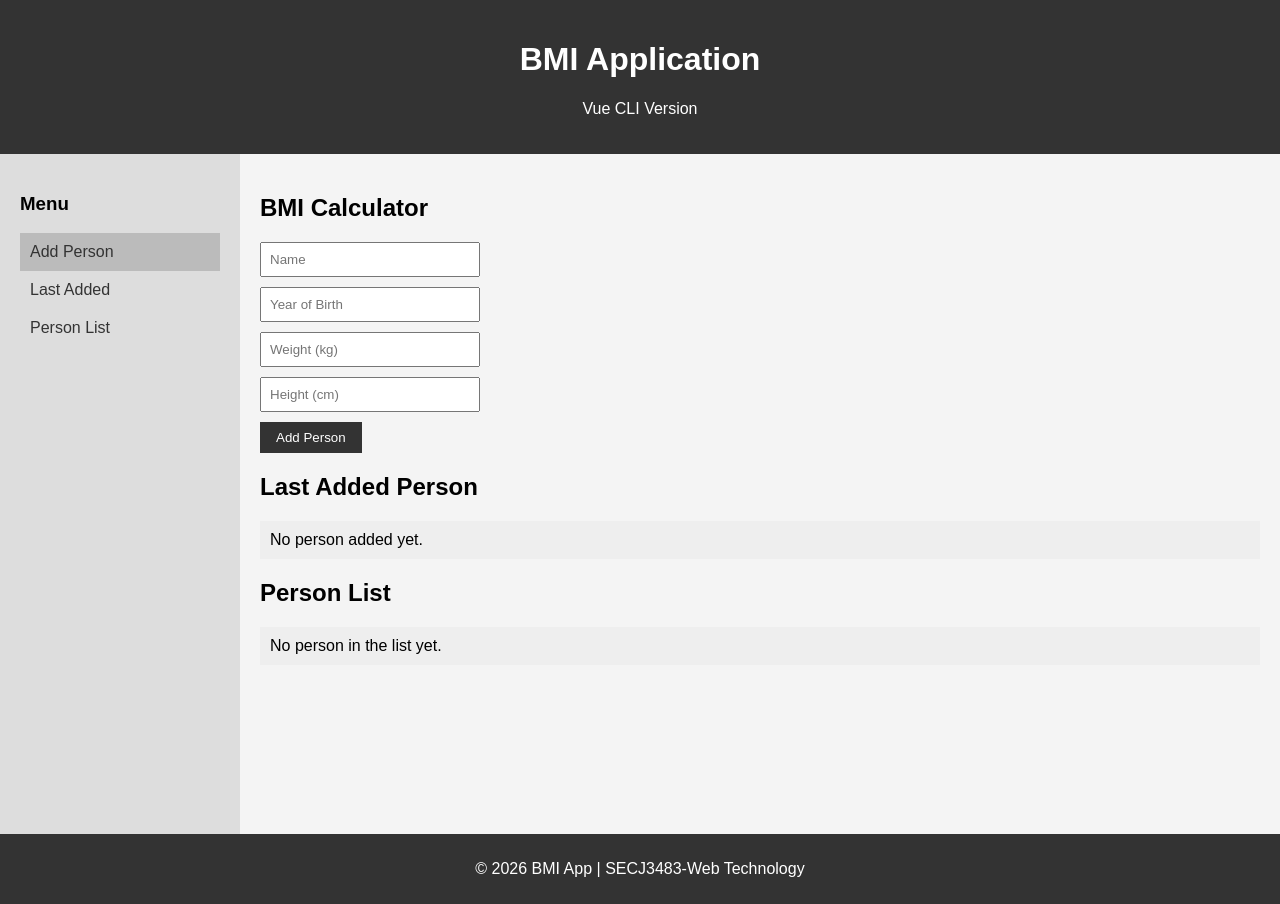
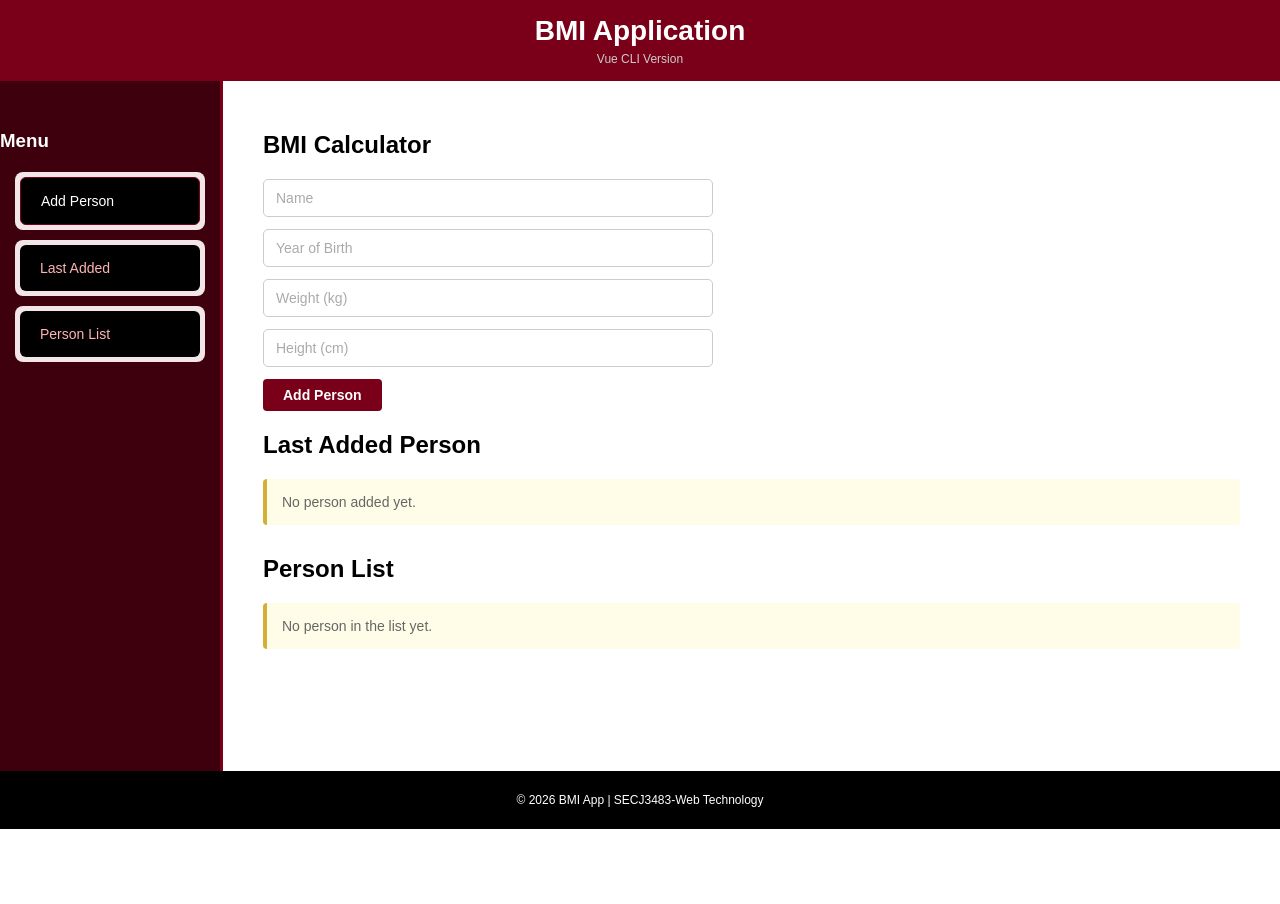
Before and after one commit to serinaanuar/bmi-vue-app, a Vue app: page / in a window 1280 px wide. After the commit the page ends 829 px from the top, so only its background shows below. Built offline with nearby package versions, Linux system fonts and the light colour scheme.

Commit message:
change ui

```diff
--- a/src/App.vue
+++ b/src/App.vue
@@ -75,26 +75,30 @@ body {
   background-color: #f4f4f4;
 }
 
+/* HEADER */
 .header {
-  background-color: #333;
+  background-color: var(--primary);
   color: white;
   text-align: center;
   padding: 20px;
 }
 
+/* LAYOUT */
 .layout {
   display: flex;
   min-height: calc(100vh - 120px);
 }
 
+/* SIDEBAR */
 .sidebar {
   width: 200px;
-  background-color: #ddd;
+  background-color: var(--surface-soft);
   padding: 20px;
+  border-right: 3px solid var(--primary);
 }
 
 .side-menu {
-  list-style-type: none;
+  list-style: none;
   padding: 0;
 }
 
@@ -106,14 +110,17 @@ body {
 }
 
 .menu-link.active {
-  background-color: #bbb;
+  background-color: var(--primary);
+  color: white;
 }
 
+/* MAIN */
 .main-content {
   flex: 1;
   padding: 20px;
 }
 
+/* FORM */
 form {
   margin-bottom: 20px;
 }
@@ -125,55 +132,41 @@ input {
   width: 200px;
 }
 
+/* BUTTON - RED STYLE */
 button {
-  padding: 8px 16px;
-  background-color: #333;
+  background-color: var(--primary);
   color: white;
   border: none;
   cursor: pointer;
 }
 
 button:hover {
-  background-color: #555;
+  background-color: var(--primary-dark);
 }
 
+/* BOX DISPLAY */
 .single {
   padding: 10px;
   background-color: #eee;
   margin-bottom: 20px;
 }
 
-.person-row {
-  display: flex;
-  justify-content: space-between;
-  align-items: center;
-  gap: 10px;
-}
-
-.person-info {
-  flex: 1;
-}
-
-.delete-btn {
-  background: red;
-  color: white;
-  border: none;
-  padding: 6px 12px;
-  cursor: pointer;
-  border-radius: 4px;
-}
-
-.delete-btn:hover {
-  background: darkred;
-}
-
+/* LIST */
 ul {
-  list-style-type: none;
+  list-style: none;
   padding: 0;
 }
 
+li {
+  padding: 10px;
+  background-color: #fff;
+  margin-bottom: 10px;
+  border: 1px solid #ddd;
+}
+
+/* FOOTER */
 .footer {
-  background-color: #333;
+  background-color: var(--primary-dark);
   color: white;
   text-align: center;
   padding: 10px;
--- /dev/null
+++ b/src/assets/style.css
@@ -0,0 +1,168 @@
+:root {
+    --primary: #7a0019;
+    --primary-dark: #5c0013;
+    --primary-darker: #3d000c;
+    --bg: #ffffff;
+    --border: #ccc;
+    --alert-bg: #fffde7;
+    --alert-border: #d4af37;
+}
+
+body {
+    font-family: Arial, sans-serif;
+    margin: 0;
+    padding: 0;
+    background: var(--bg);
+}
+
+.header {
+    background: var(--primary);
+    color: white;
+    text-align: center;
+    padding: 15px 40px;
+}
+
+.header h1 {
+    margin: 0;
+    font-size: 28px;
+}
+
+.header p {
+    margin: 5px 0 0 0;
+    font-size: 12px;
+    color: #ccc;
+}
+
+.layout {
+    display: flex;
+    min-height: calc(100vh - 110px);
+}
+
+.sidebar {
+    width: 220px;
+    background: var(--primary-darker);
+    padding: 30px 0;
+    color: white;
+}
+
+.sidebar h2 {
+    color: white;
+    padding: 0 20px;
+    margin-top: 0;
+    font-size: 24px;
+}
+
+.side-menu {
+    list-style: none;
+    padding: 0;
+    margin: 20px 0 0 0;
+}
+
+.side-menu li {
+    background: #f2e6e9;
+    margin: 10px 15px;
+    padding: 5px;
+    border-radius: 8px;
+    border: none;
+}
+
+.menu-link {
+    display: block;
+    padding: 15px 20px;
+    margin: 0;
+    text-decoration: none;
+    background: #000000;
+    color: #ffb3b3;
+    font-size: 14px;
+    border-radius: 6px;
+    box-sizing: border-box;
+    transition: background 0.2s ease;
+}
+
+.menu-link:hover {
+    background: #1a1a1a;
+}
+
+.menu-link.active {
+    background: #000000;
+    color: #ffffff;
+    border: 1px solid var(--primary);
+}
+
+.main-content {
+    flex: 1;
+    padding: 30px 40px;
+}
+
+.main-content h3 {
+    color: var(--primary);
+    font-size: 22px;
+    margin-top: 0;
+    margin-bottom: 10px;
+    border-bottom: 1px solid var(--primary);
+    padding-bottom: 8px;
+}
+
+input {
+    display: block;
+    margin-bottom: 12px;
+    padding: 10px 12px;
+    width: 100%;
+    max-width: 450px;
+    box-sizing: border-box;
+    border: 1px solid var(--border);
+    border-radius: 5px;
+    font-size: 14px;
+}
+
+input::placeholder {
+    color: #aaa;
+}
+
+button {
+    background: var(--primary);
+    color: white;
+    border: none;
+    padding: 8px 20px;
+    border-radius: 4px;
+    cursor: pointer;
+    font-weight: bold;
+    font-size: 14px;
+}
+
+button:hover {
+    background: var(--primary-dark);
+}
+
+.single,
+.empty-alert {
+    background: var(--alert-bg);
+    border-left: 4px solid var(--alert-border);
+    padding: 15px;
+    border-radius: 4px;
+    color: #666;
+    font-size: 14px;
+    margin-top: 15px;
+    margin-bottom: 30px;
+}
+
+ul {
+    list-style: none;
+    padding: 0;
+}
+
+li {
+    background: white;
+    margin-bottom: 10px;
+    padding: 12px;
+    border: 1px solid var(--border);
+    border-radius: 4px;
+}
+
+.footer {
+    background: #000;
+    color: white;
+    text-align: center;
+    padding: 10px;
+    font-size: 12px;
+}
--- a/src/main.js
+++ b/src/main.js
@@ -1,6 +1,6 @@
 import { createApp } from "vue";
-
 import App from './App.vue';
 
-const app = createApp(App);
-app.mount('#app');
+import './assets/style.css';
+
+createApp(App).mount('#app');
```
